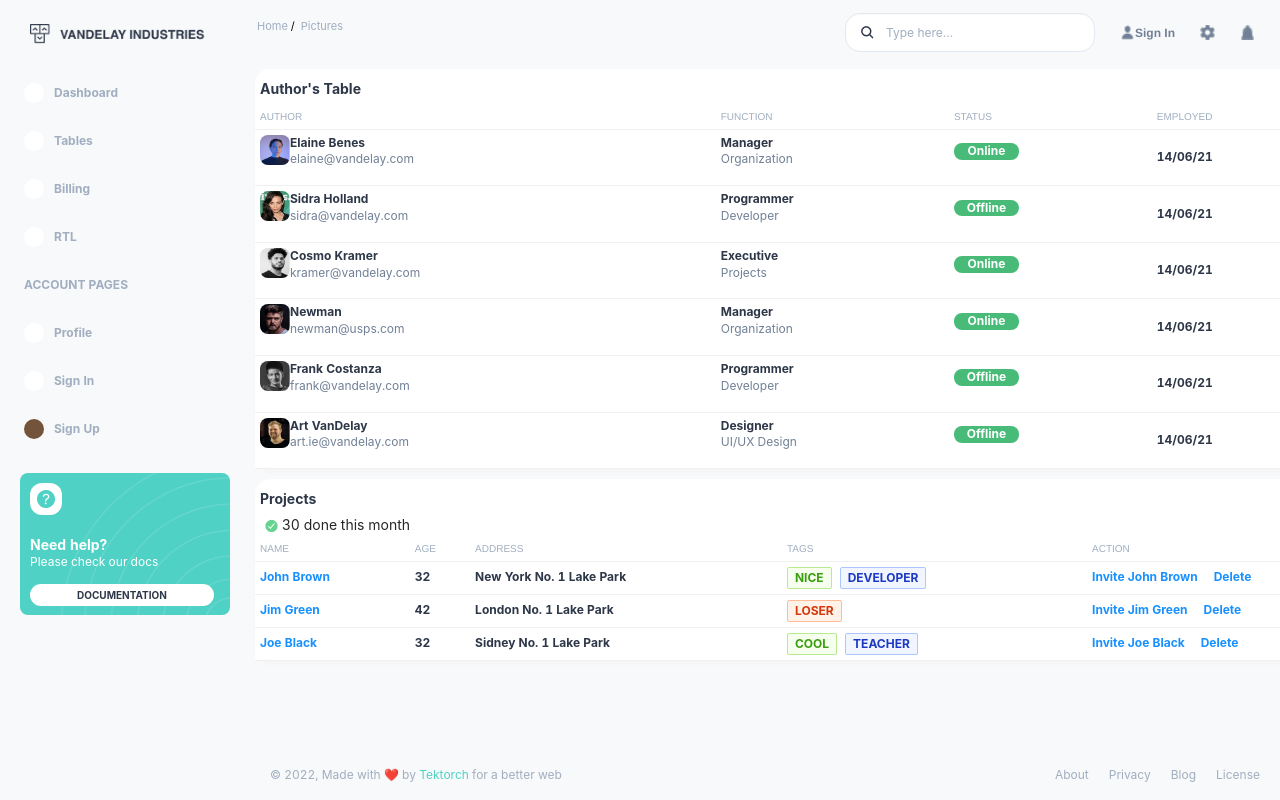
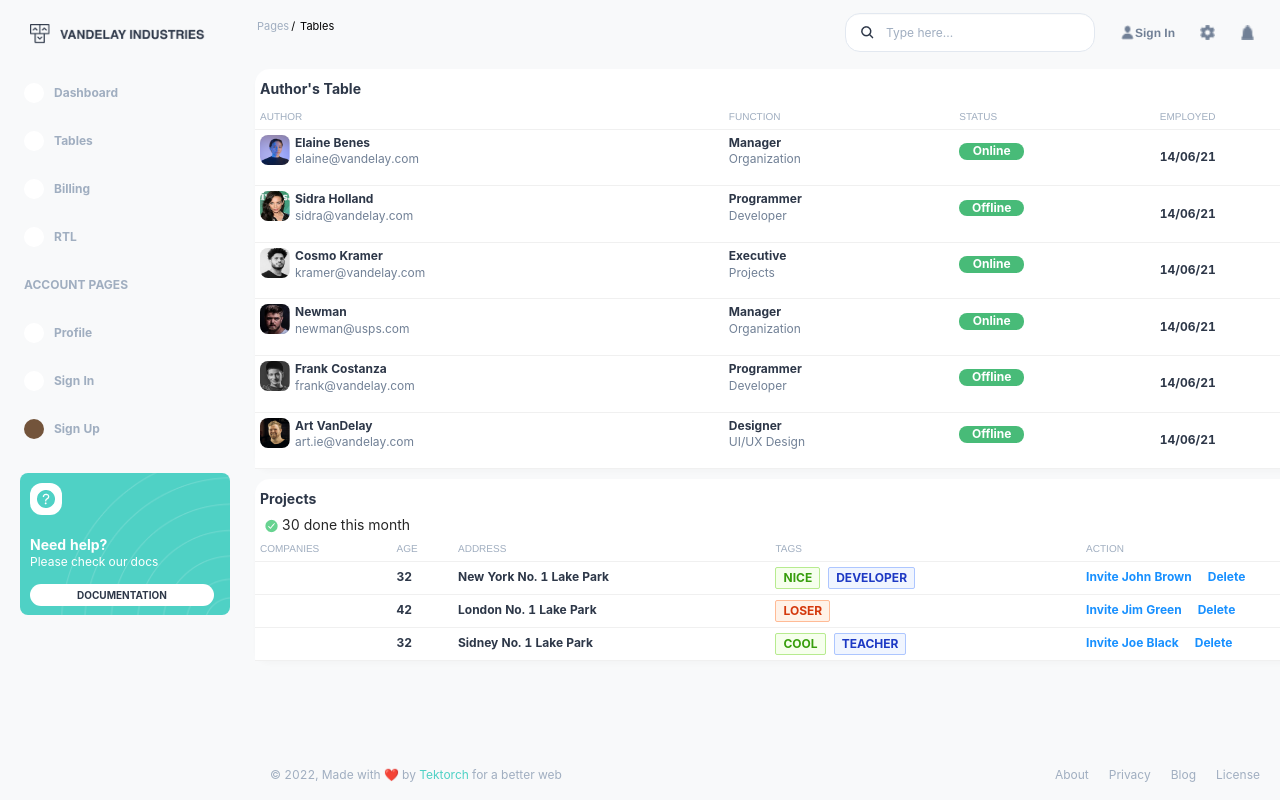
Before and after one commit to siccoo/inflex, a React (Create React App) app: page / in a window 1280 px wide. Built offline with nearby package versions, Linux system fonts and the light colour scheme.

Commit message:
updates on topbar & tables components

```diff
--- a/src/components/tables/index.jsx
+++ b/src/components/tables/index.jsx
@@ -24,7 +24,7 @@
     key: "author",
     render: (text, row) => {
       return (
-        <span style={{display: "flex", }}>
+        <span style={{display: "flex", marginBottom: "0px",  }}>
         <img src={row.imgData} className="table_img" alt="" />{" "} <p>{text} <br /><small className="table_email">{row.email}</small></p>
         </span>
       )
@@ -134,9 +134,9 @@
 
 const columnsOne = [
   {
-    title: "Name",
-    dataIndex: "name",
-    key: "name",
+    title: "companies",
+    dataIndex: "companies",
+    key: "companies",
     render: (text) => <a href="/">{text}</a>,
   },
   {
--- a/src/components/tables/tables.css
+++ b/src/components/tables/tables.css
@@ -34,6 +34,7 @@
   border-radius: 8px;
   width: 30px;
   height: 30px;
+  margin-right: 5px;
 }
 
 th.ant-table-cell {
--- a/src/components/topbar/Topbar.jsx
+++ b/src/components/topbar/Topbar.jsx
@@ -1,5 +1,5 @@
 import React from "react";
-import { Layout, Breadcrumb } from "antd";
+import { Layout } from "antd";
 
 import SigninImg from "../../assets/img/topbarSignin.png";
 import NotificationImg from "../../assets/img/notification.png";
@@ -23,10 +23,10 @@
       <div>
         <ul class="breadcrumb">
           <li>
-            <a href="/">Home</a>
+            <a href="/">Pages</a>
           </li>
           <li>
-            <a href="/">Pictures</a>
+            <a className="breadcrumb_main" href="/">Tables</a>
           </li>
         </ul>
       </div>
--- a/src/components/topbar/topbar.css
+++ b/src/components/topbar/topbar.css
@@ -4,6 +4,8 @@
   justify-content: space-between;
   width: 100%;
 }
+
+
 
 .site-layout-sub-header-background ul.breadcrumb {
   list-style: none;
@@ -18,7 +20,7 @@
 }
 
 .site-layout-sub-header-background ul.breadcrumb li + li:before {
-  padding: 3px;
+  padding: 2px;
   color: black;
   content: "/\00a0";
 }
@@ -27,6 +29,22 @@
   color: #a0aec0;
   text-decoration: none;
 }
+
+.site-layout-sub-header-background ul.breadcrumb li .breadcrumb_main {
+    color: #000000;
+    text-decoration: none;
+}
+
+/* .site-layout-sub-header-background  .topbar_main {
+    font-style: normal;
+font-weight: 700;
+font-size: 14px;
+line-height: 140%;
+color: #2D3748;
+text-align: left !important;
+justify-content: left;
+align-items: flex-start;
+} */
 
 .site-layout-sub-header-background .topbar_right {
   display: flex;
```
